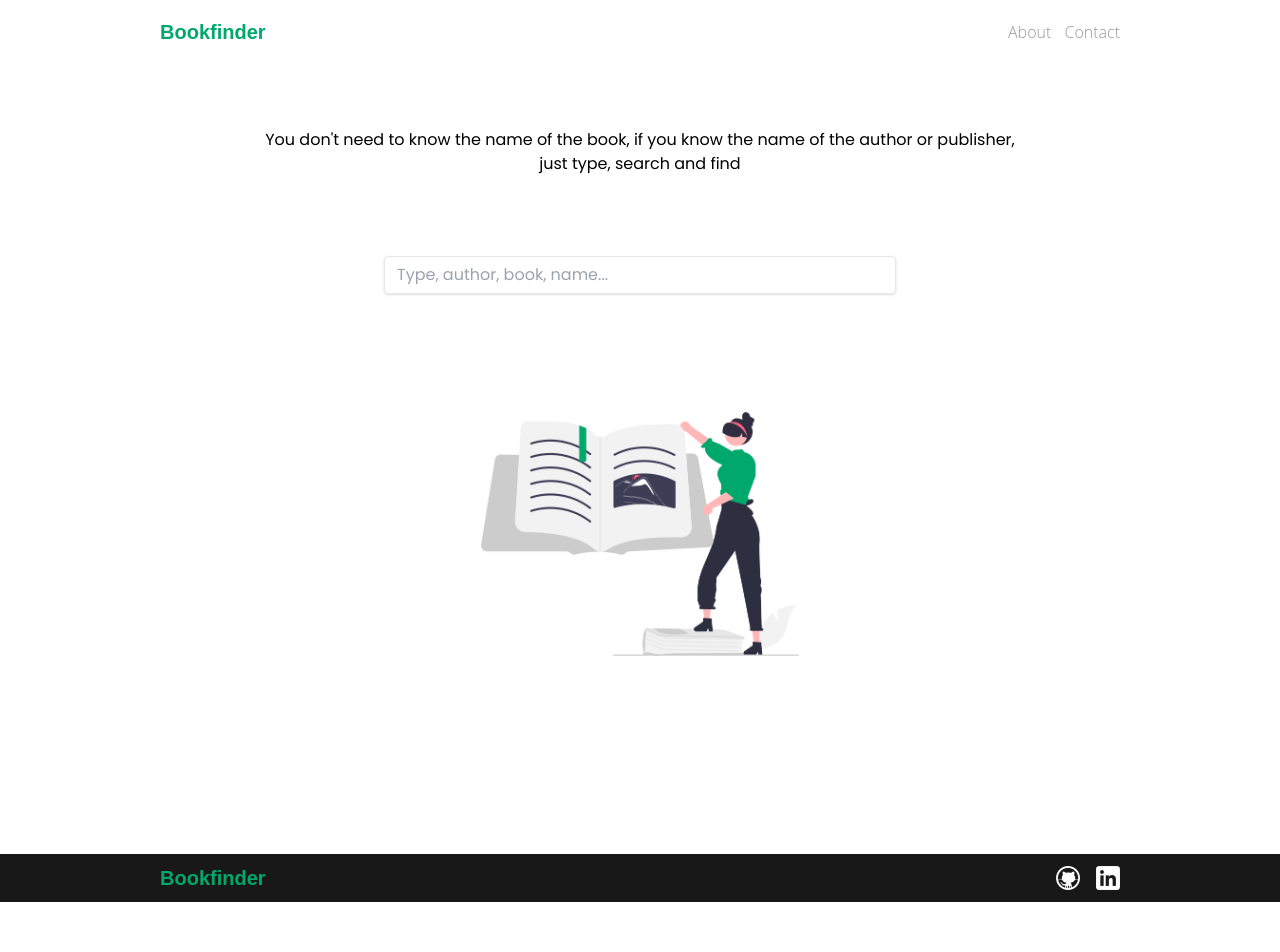
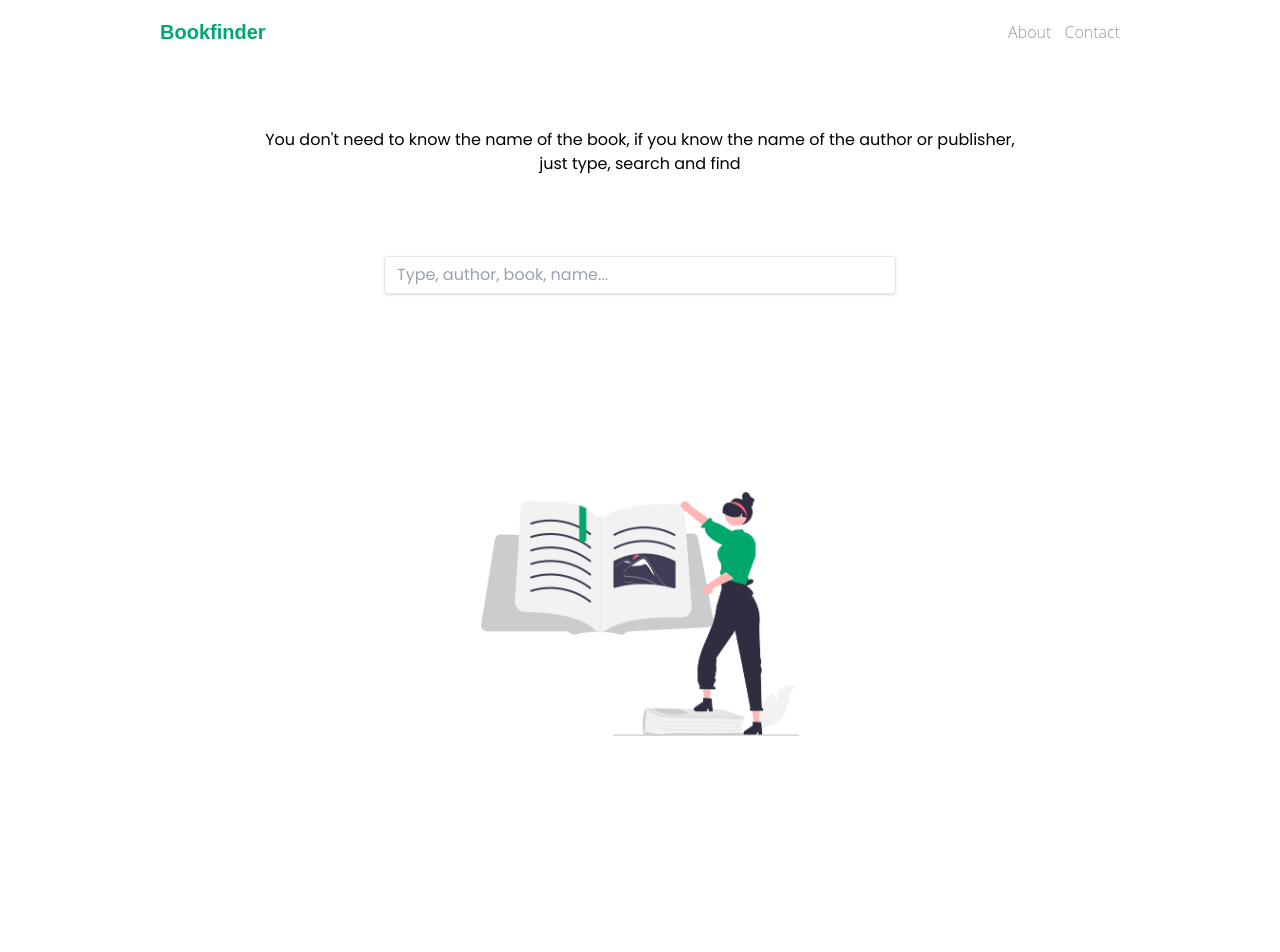
Before and after one commit to Alysson1013/bookfinder, a Vue app: page /#/search in a window 1280 px wide. Shown: the top 952 px of the page. Before the commit the page ends 902 px from the top, so only its background shows below. Built offline with nearby package versions, Linux system fonts and the light colour scheme; a web font is replaced by a local one.

Commit message:
chore: menu

```diff
--- a/src/components/Footer.vue
+++ b/src/components/Footer.vue
@@ -1,5 +1,5 @@
 <template>
-  <div class="w-full h-12 mt-20 bottom-0 bg-brand-gray">
+  <div class="w-full h-12 mt-80 bg-brand-gray">
     <div
       class="flex flex-nowrap flex-row justify-between h-full px-8 mx-auto max-w-screen-lg"
     >
--- a/src/components/Search.vue
+++ b/src/components/Search.vue
@@ -1,6 +1,6 @@
 <template>
   <div>
-    <img src="@/assets/undraw_book_lover.png" class="h-80 mt-20" />
+    <img src="@/assets/undraw_book_lover.png" class="h-80 mt-40" />
   </div>
 </template>
 <script>
--- a/src/views/SearchPage.vue
+++ b/src/views/SearchPage.vue
@@ -1,5 +1,5 @@
 <template>
-  <div class="w-full bg-white content-center mt-16">
+  <div class="w-full h-full bg-white content-center mt-16">
     <div
       class="flex flex-col h-full mx-auto max-w-screen-lg content-center items-center"
     >
```
Also changed, not shown: src/assets/Home.png (added).
